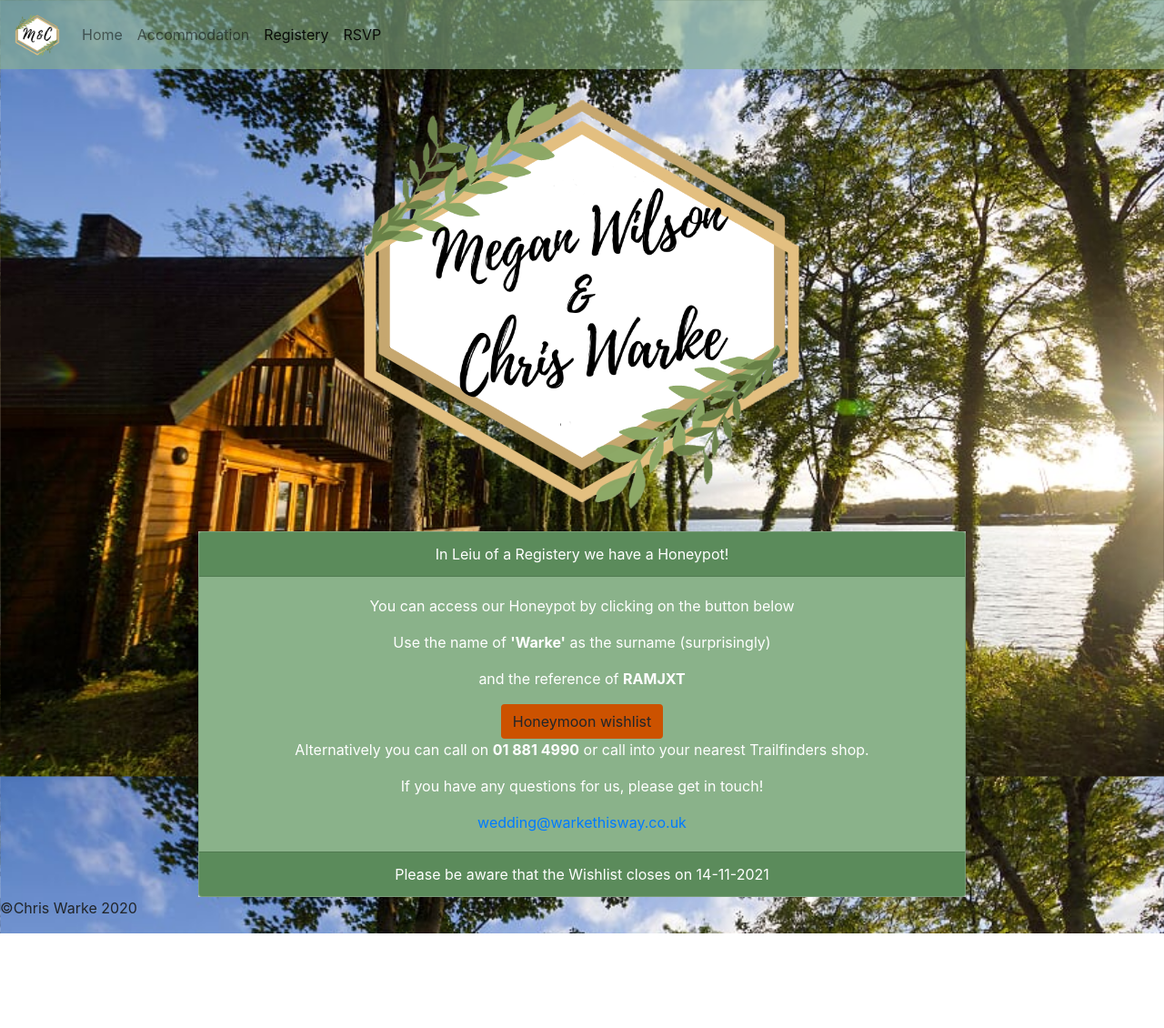
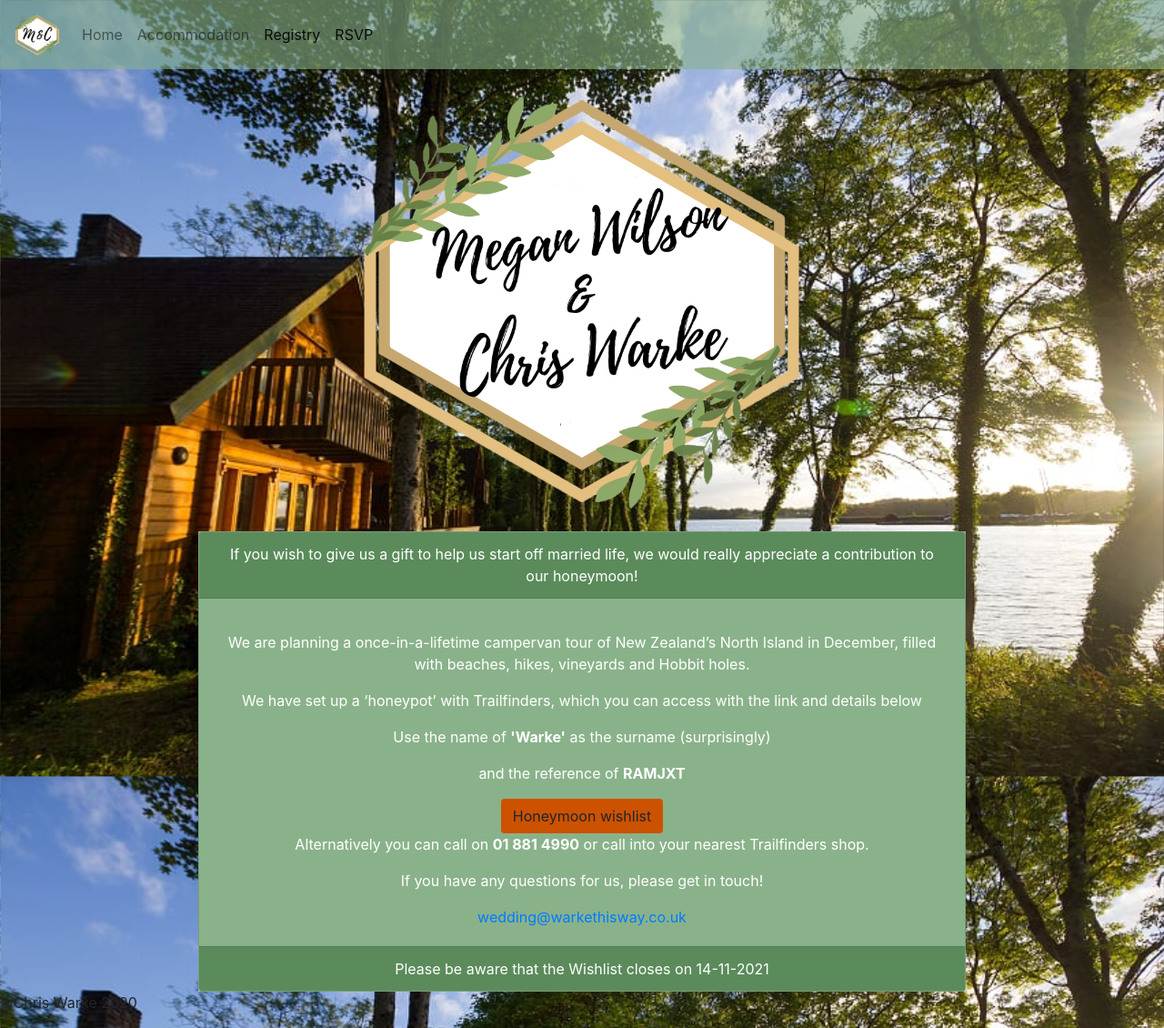
Before and after one commit to ColourSpunk/ColourSpunk, a plain HTML site: page registery.html in a window 1280 px wide. Shown: the whole page at 91% size. Before the commit the page ends 1026 px from the top, so only its background shows below. Drawn offline with nearby package versions, Linux system fonts and the light colour scheme.

Commit message:
Final touches

```diff
--- a/registery.html
+++ b/registery.html
@@ -31,7 +31,7 @@
                         <div class="navbar-nav">
                             <a class="nav-item nav-link" href="index.html">Home </a>
                             <a class="nav-item nav-link" href="Accom.html">Accommodation </a>
-                            <a class="nav-item nav-link active" href="registery.html">Registery<span
+                            <a class="nav-item nav-link active" href="registery.html">Registry<span
                                 class="sr-only">(current)</span></a>
                                 <a class="nav-item nav-link active" href="rsvp.html">RSVP</a>
                         </div>
@@ -56,15 +56,19 @@
 
 
                 <div class="card text-center greenish">
-                    <div class="card-header greenish-dark">In Leiu of a Registery we have a Honeypot!
+                    <div class="card-header greenish-dark">If you wish to give us a gift to help us start off married life, we would really appreciate a contribution to our honeymoon!
                     </div>
                     <div class="card-body">
-                      <p class="card-text">You can access our Honeypot by clicking on the button below </p>
+                      <p class="card-text"><p>We are planning a once-in-a-lifetime campervan tour of New Zealand’s North Island in December, filled with beaches, hikes, vineyards and Hobbit holes.</p>
+
+
+
+                        We have set up a ‘honeypot’ with Trailfinders, which you can access with the link and details below</p>
                          <p> Use the name of <b>'Warke'</b> as the surname (surprisingly)</p>
 
 
                       <p>and the reference of <b>RAMJXT</b></p>
-                      <a href="https://www.trailfinders.ie/wishlist#/" class="btn orange">Honeymoon wishlist</a>
+                      <a href="https://www.trailfinders.ie/wishlist#/faf-login" class="btn orange">Honeymoon wishlist</a>
                       <p>Alternatively you can call on <b>01 881 4990</b> or call into your nearest Trailfinders shop.</p>
                       <p>If you have any questions for us, please get in touch! </p>
                         <a href="mailto:wedding@warkethisway.co.uk">wedding@warkethisway.co.uk</a>
--- a/rsvp.html
+++ b/rsvp.html
@@ -31,7 +31,7 @@
                         <div class="navbar-nav">
                             <a class="nav-item nav-link" href="index.html">Home</a>
                             <a class="nav-item nav-link" href="Accom.html">Accommodation </a>
-                            <a class="nav-item nav-link active" href="registery.html">Registery</a>
+                            <a class="nav-item nav-link active" href="registery.html">Registry</a>
                             <a class="nav-item nav-link active" href="rsvp.html">RSVP<span
                                 class="sr-only">(current)</span></a>
                         </div>
@@ -60,7 +60,7 @@
                     </div>
                     <div class="card-body">
 
-                        <iframe class="frame" src="https://warkethisway.app.rsvpify.com/" title="RSVP form"></iframe>
+                        <script type="text/javascript" src="https://form.jotform.com/jsform/212143626117346"></script>
 
 
                     </div>
```
Also changed, not shown: Accom.html (+2 -2 lines), index.html (+1 -1 lines).
